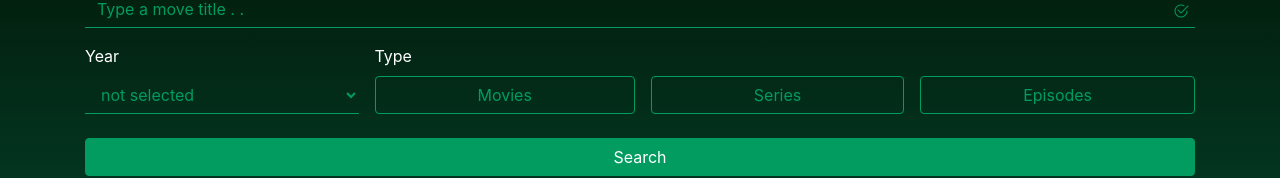
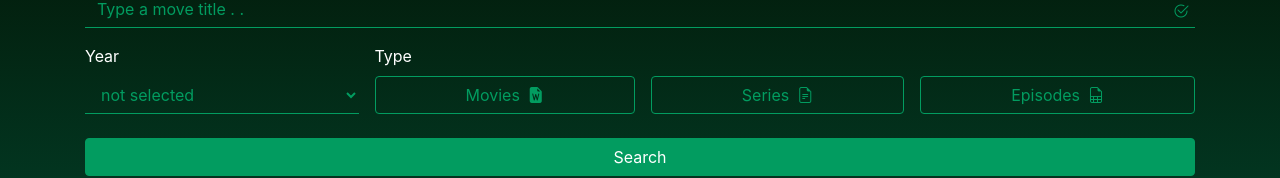
Before and after one commit to rufataliy/shoppies, a Next.js app: page / in a window 1280 px wide. Shown: the part 142-320 px from the top of the page. Built offline with nearby package versions, Linux system fonts and the light colour scheme.

Commit message:
Added icons to type checks

```diff
--- a/components/SearchForm.tsx
+++ b/components/SearchForm.tsx
@@ -107,12 +107,12 @@ export const SearchForm: React.FC<Props> = ({ onSubmit }) => {
                     type="radio"
                   >
                     <Form.Label
-                      className={`btn btn-block btn-${
+                      className={`d-flex justify-content-center align-items-center btn btn-block btn-${
                         params.type === "movies" ? "" : "outline-"
                       }primary`}
                       htmlFor="type-movies"
                     >
-                      Movies
+                      Movies <i className="bi bi-film mt-n1 ml-2 d-block"></i>
                     </Form.Label>
                     <Form.Check.Input
                       onChange={(e) => handleTypeSelection(e.target.value)}
@@ -129,12 +129,12 @@ export const SearchForm: React.FC<Props> = ({ onSubmit }) => {
                     type="radio"
                   >
                     <Form.Label
-                      className={`btn btn-block btn-${
+                      className={`d-flex justify-content-center align-items-center btn btn-block btn-${
                         params.type === "series" ? "" : "outline-"
                       }primary`}
                       htmlFor="type-series"
                     >
-                      Series
+                      Series <i className="bi bi-files mt-n1 ml-2 d-block"></i>
                     </Form.Label>
                     <Form.Check.Input
                       onChange={(e) => handleTypeSelection(e.target.value)}
@@ -151,12 +151,12 @@ export const SearchForm: React.FC<Props> = ({ onSubmit }) => {
                     type="radio"
                   >
                     <Form.Label
-                      className={`btn btn-block btn-${
+                      className={`d-flex justify-content-center align-items-center btn btn-block btn-${
                         params.type === "episodes" ? "" : "outline-"
                       }primary`}
                       htmlFor="type-episodes"
                     >
-                      Episodes
+                      Episodes <i className="bi bi-file mt-n1 ml-2 d-block"></i>
                     </Form.Label>
                     <Form.Check.Input
                       onChange={(e) => handleTypeSelection(e.target.value)}
--- a/styles/icons.scss
+++ b/styles/icons.scss
@@ -31,3 +31,15 @@
 .bi-chevron-down::before {
   content: "\f270";
 }
+
+.bi-film::before {
+  content: "\f38c";
+}
+
+.bi-file::before {
+  content: "\f389";
+}
+
+.bi-files::before {
+  content: "\f38b";
+}
```
